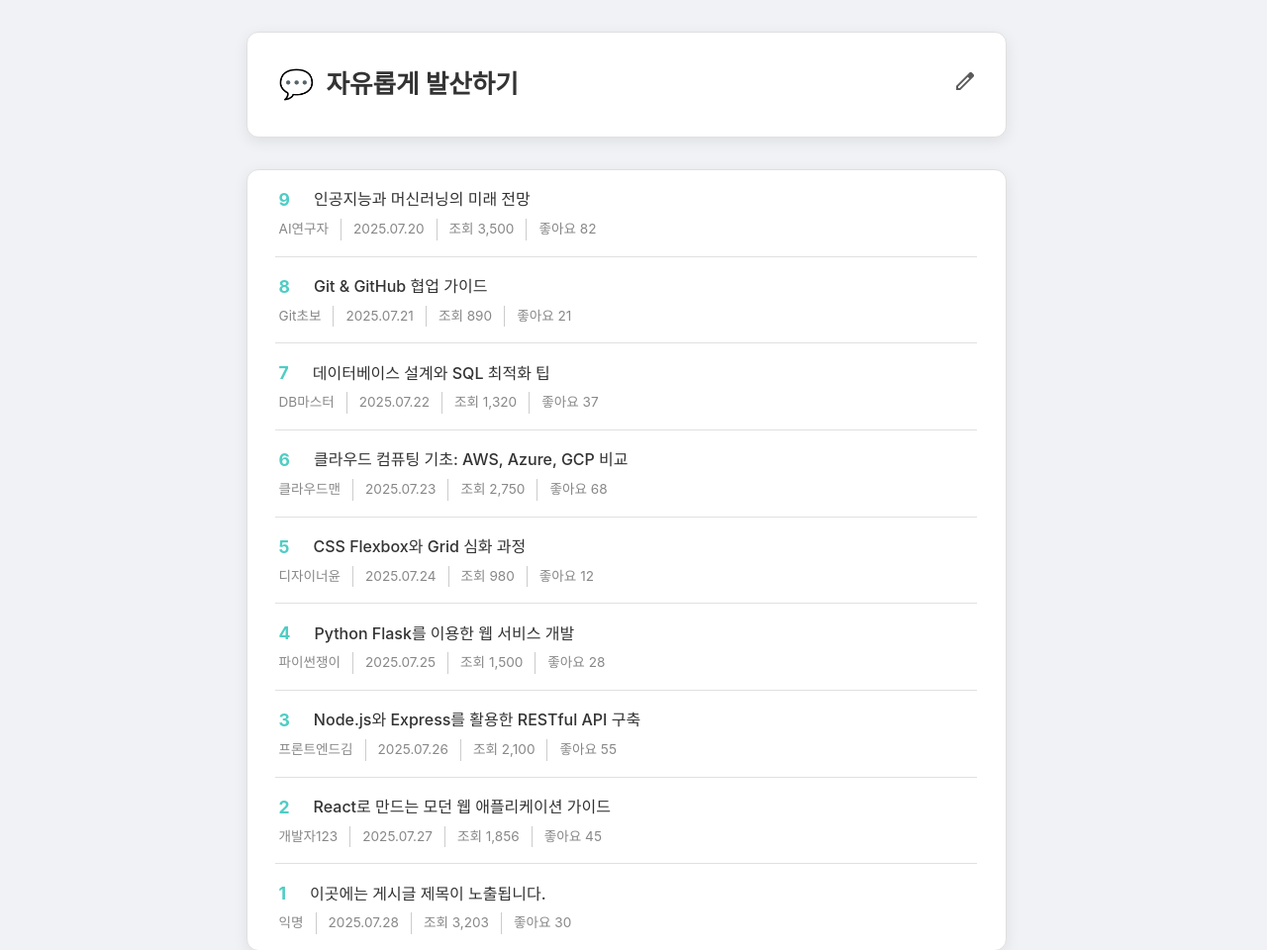
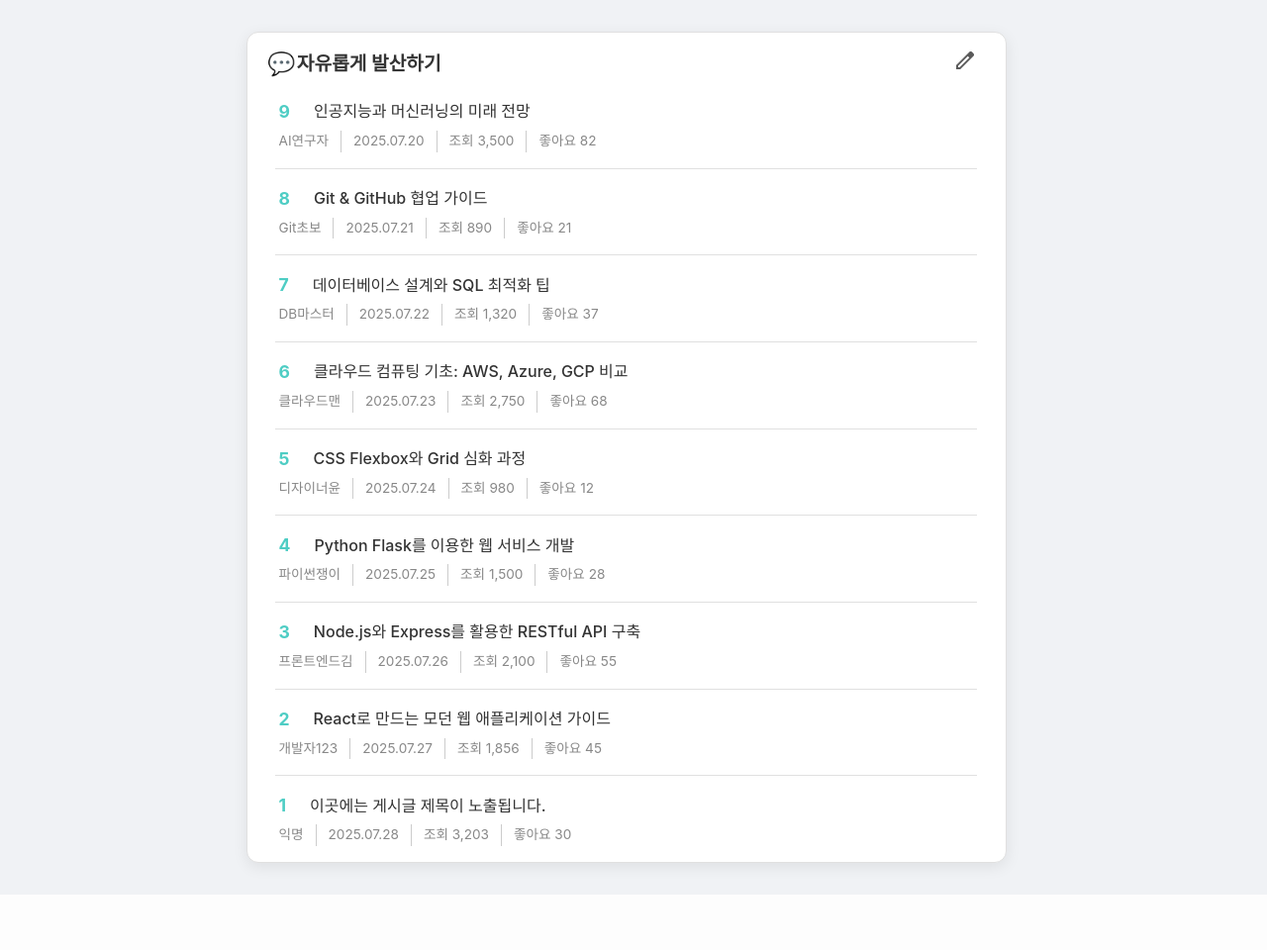
Before and after one commit to Choiwonwong/bulletin1, a FastAPI app: page /posts in a window 1280 px wide. Shown: the part 61-1021 px from the top of the page at 99% size. After the commit the page ends 965 px from the top, so only its background shows below. Run offline with FastAPI, Linux system fonts and the light colour scheme; parts of the project's set-up code (start-up, migrations or seed data) failed here and were passed over.

Commit message:
fix padding on div.post-list-header

```diff
--- a/resources/styles/main.css
+++ b/resources/styles/main.css
@@ -6,13 +6,8 @@
 }
 
 /* 페이지 헤더 */
-.page-header {
-    background: white;
-    border-radius: 12px; /* 모서리 둥글게 */
-    padding: 2rem;
-    margin-bottom: 2rem;
-    box-shadow: 0 4px 15px rgba(0, 0, 0, 0.08); /* 더 강한 그림자 */
-    border: 1px solid #e0e0e0; /* 연한 테두리 */
+.post-list-header {
+    padding: 1rem 2rem 0.2rem 1.3rem;
 }
 
 .header-content {
@@ -24,17 +19,17 @@
 .header-left {
     display: flex;
     align-items: center;
-    gap: 0.75rem; /* 아이콘과 텍스트 사이 간격 줄임 */
+    gap: 0.1rem; /* 아이콘과 텍스트 사이 간격 줄임 */
 }
 
 .speech-bubble {
     color: #4ECDC4; /* 이미지의 아이콘 색상에 가깝게 */
-    font-size: 1.8rem; /* 아이콘 크기 키움 */
+    font-size: 1.4rem; /* 아이콘 크기 키움 */
     line-height: 1; /* 아이콘 정렬을 위해 */
 }
 
 .page-title {
-    font-size: 1.6rem; /* 제목 크기 키움 */
+    font-size: 1.2rem; /* 제목 크기 키움 */
     font-weight: 700; /* 제목 두껍게 */
     color: #333;
 }
@@ -54,10 +49,6 @@
     padding: 1rem 2rem; /* 패딩 조정 */
     transition: background-color 0.2s ease;
     cursor: pointer;
-}
-
-.post:last-child {
-    border-bottom: none;
 }
 
 .post:hover {
@@ -132,7 +123,7 @@
         padding: 1rem 0.5rem;
     }
 
-    .page-header {
+    .list-header {
         padding: 1.5rem;
         margin-bottom: 1rem;
     }
--- a/resources/styles/navigation.css
+++ b/resources/styles/navigation.css
@@ -1,4 +1,4 @@
-.main-header {
+.navbar-header {
     border-bottom: 1px solid #e0e0e0;
     padding: 0 2rem;
     width: 100%;
--- a/resources/templates/main.html
+++ b/resources/templates/main.html
@@ -12,7 +12,8 @@
 {% include 'navigation.html' %}
 
 <div class="main-container">
-    <div class="page-header">
+    <div class="post-list">
+        <div class="post-list-header">
             <div class="header-content">
                 <div class="header-left">
                     <span class="speech-bubble">💬</span>
@@ -23,8 +24,6 @@
                 </a>
             </div>
         </div>
-
-    <div class="post-list">
         <div class="post" onclick="location.href='/posts/9'">
             <div class="post-content">
                 <div class="post-header">
--- a/resources/templates/navigation.html
+++ b/resources/templates/navigation.html
@@ -1,4 +1,4 @@
-<header class="main-header">
+<header class="navbar-header">
     <nav class="navbar">
         <div class="navbar-center">
             <a href="/" class="navbar-brand">
```
Lines whose indentation alone changed are shown as unchanged.
